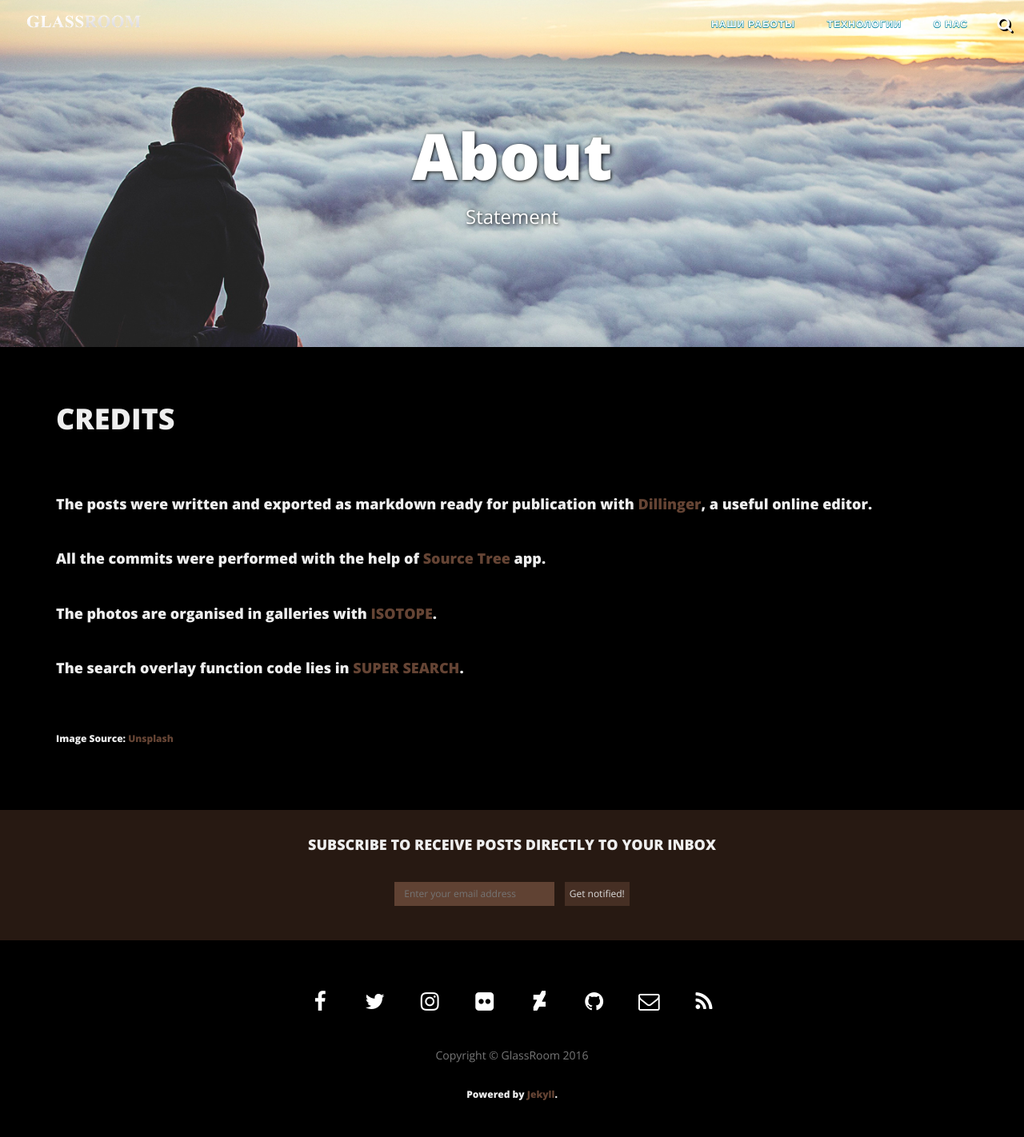
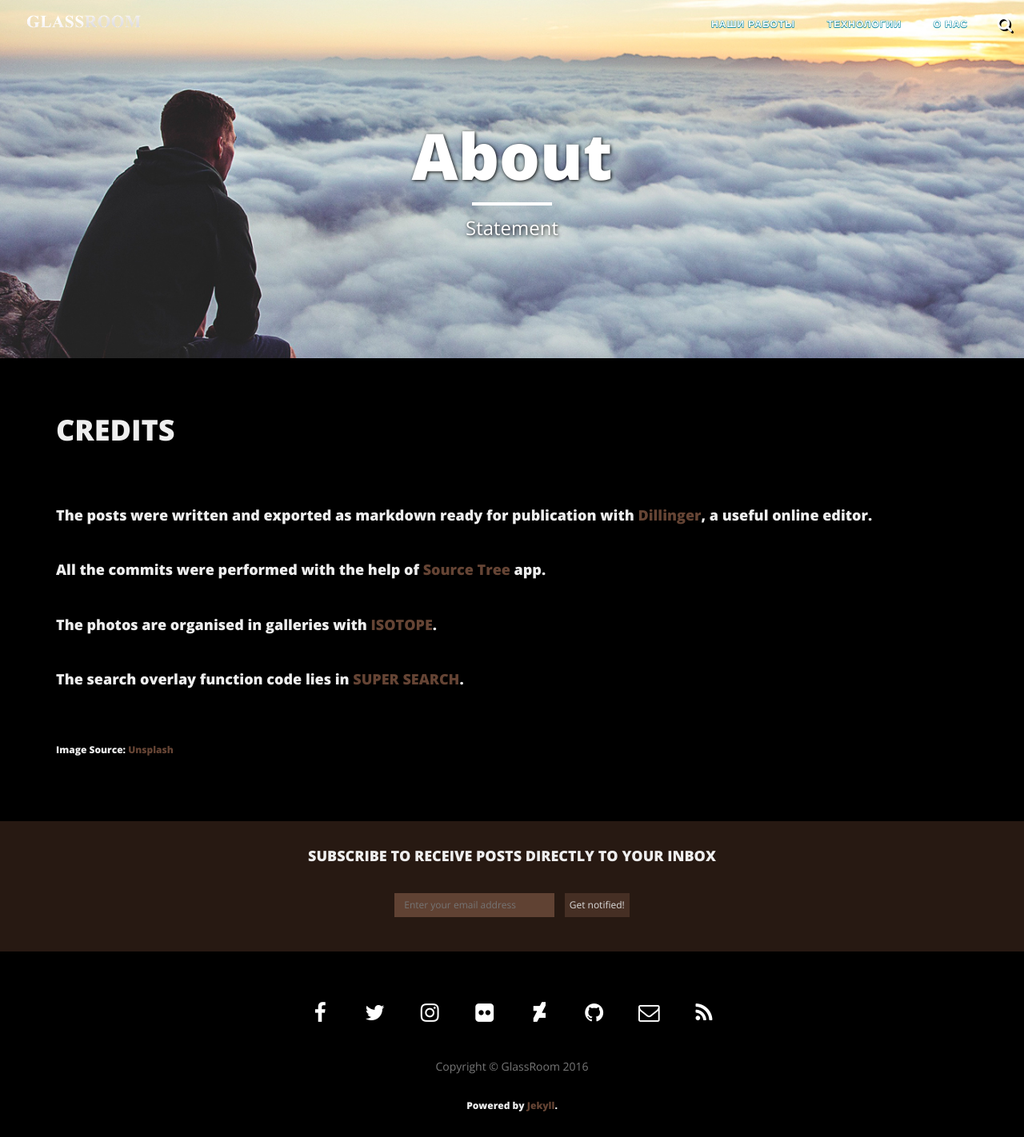
Before and after one commit to Magnum800/glassroom, a Jekyll site: the page built from about/index.html, in a window 1280 px wide. Shown: the whole page at 80% size. Built offline with Jekyll 4.4.1, drawn with Linux system fonts in a browser that asks for light colours; nearby versions of some CDN libraries.

Commit message:
Revert "Update main.css"
This reverts commit 3764be01e63f90988b5485f86ca34795abf20482.

```diff
--- a/css/main.css
+++ b/css/main.css
@@ -42,9 +42,9 @@ blockquote {
   font-style: italic;
 }
 hr.small {
-  max-width: 0px;
-  margin: 0px auto;
-  border-width: 0px;
+  max-width: 100px;
+  margin: 15px auto;
+  border-width: 4px;
   border-color: white;
 }
 .navbar-custom {
```
